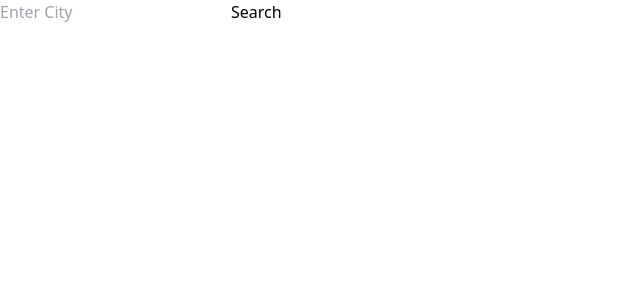
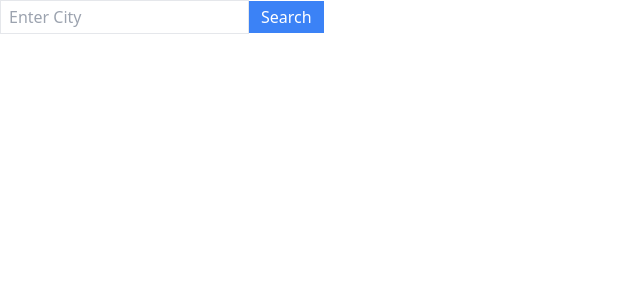
Before and after one commit to Sind96/Weather-Dashboard, a React (Vite) app in the folder client/: page / in a window 1280 px wide. Shown: the top 300 px of the page, without its empty margins (0-640 px from the left). Built offline with nearby package versions, Linux system fonts and the light colour scheme.

Commit message:
SearchBar updated - fixes needed

```diff
--- a/client/src/components/SearchBar.tsx
+++ b/client/src/components/SearchBar.tsx
@@ -4,7 +4,7 @@ import { fetchWeather } from "../services/api.Services";
 export default function SearchBar() {
   const [city, setCity] = useState("");
 
-  const handleSearch = async (event) => {
+  const handleSearch = async (city: string, event) => {
     event.preventDefault();
     try {
       const data = await fetchWeather(city);
@@ -15,15 +15,21 @@ export default function SearchBar() {
   };
 
   return (
-    <div>
+    <div className="flex items-center gap-2">
       <form>
         <input
           type="text"
           value={city}
           onChange={(e) => setCity(e.target.value)}
           placeholder="Enter City"
+          className="border px-2 py-1"
         ></input>
-        <button onClick={handleSearch}>Search</button>
+        <button
+          onClick={handleSearch}
+          className="bg-blue-500 text-white px-3 py-1"
+        >
+          Search
+        </button>
       </form>
     </div>
   );
```
